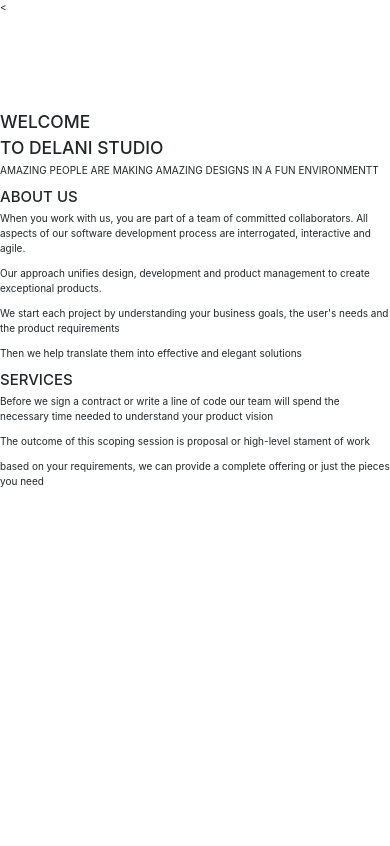
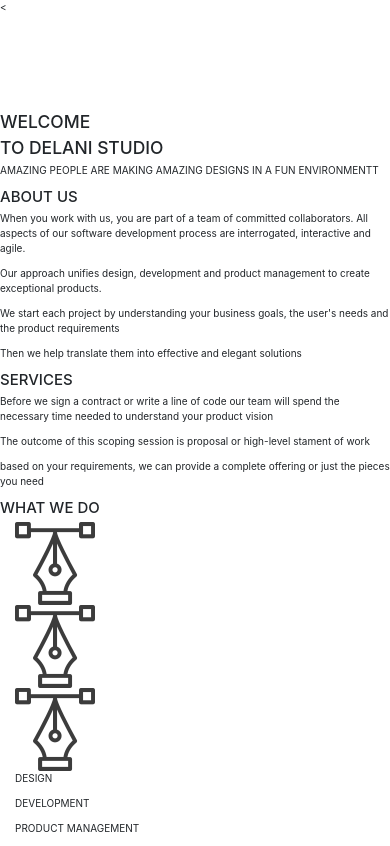
Before and after one commit to BandLinc/delani-studio, a plain HTML site: page index.html in a window 390 px wide. Drawn offline with nearby package versions, Linux system fonts and the light colour scheme; a script that the page names is missing.

Commit message:
Add what we do section

```diff
--- a/index.html
+++ b/index.html
@@ -50,7 +50,80 @@
                 </div>
             </div>
         </div>
+        <div class="whatwedo">
+        <h4>WHAT WE DO</h4>
+        <div class="container">
+            <div class="row">
+                <div class="col-sm">
+                    <div id="design" style="display:none">
+                        <p>DESIGN</p>
+                        <p>
+                            Our design practice offers a full range of services including brand strategy, interaction
+                            and visual design and user experience testing.
+                        </p>
+                        <p>
+                            Throughout your project, our designers create and implement visual design and workflows,
+                            solicit user feedback and work with you to make sure what gets built is what is needed.
+                        </p>
+                    </div>
+                    <div id="test" style="display:true">
+                        <img class="logo" src="img/design_icon.png" alt="Design">
+                    </div>
+                </div>
 
+                <div class="col-sm">
+                    <div id="development" style="display:none">
+                        <p>DEVELOPMENT</p>
+                        <p>
+                            All engineers are fluent in the latest enterprise, mobile and web development technologies.
+                        </p>
+                        <p>
+                            They collaborate with your team to write, and improve code on a daily basis, using proven
+                            practices such as test-driven development and pair programming.
+                        </p>
+                    </div>
+                    <div id="test1" style="display:true">
+                        <img class="logo" src="img/design_icon.png" alt="Design">
+                    </div>
+                </div>
+
+                <div class="col-sm">
+                    <div id="product" style="display:none">
+                        <p>PRODUCT MANAGEMENT</p>
+                        <p>
+                            Planning and development is iterative. Because we are constantly coding and testing, the
+                            products we build are always ready to go live.
+                        </p>
+                        <p>
+                            This iterative process allows for changes as business requirements evolve.
+                        </p>
+                    </div>
+                    <div id="test2" style="display:true">
+                        <img class="logo" src="img/design_icon.png" alt="Design">
+                    </div>
+                </div>
+
+
+            </div>
+            <div class="row">
+                <div class="col-sm">
+                    <div id="design_text" style="display:true">
+                        <p>DESIGN</p>
+                    </div>
+                </div>
+                <div class="col-sm">
+                    <div id="development_text" style="display:true">
+                        <p>DEVELOPMENT</p>
+                    </div>
+                </div>
+                <div class="col-sm">
+                    <div id="product_text" style="display:true">
+                        <p>PRODUCT MANAGEMENT</p>
+                    </div>
+                </div>
+            </div>
+        </div>
+    </div>
 </body>
 
 </html>
```
